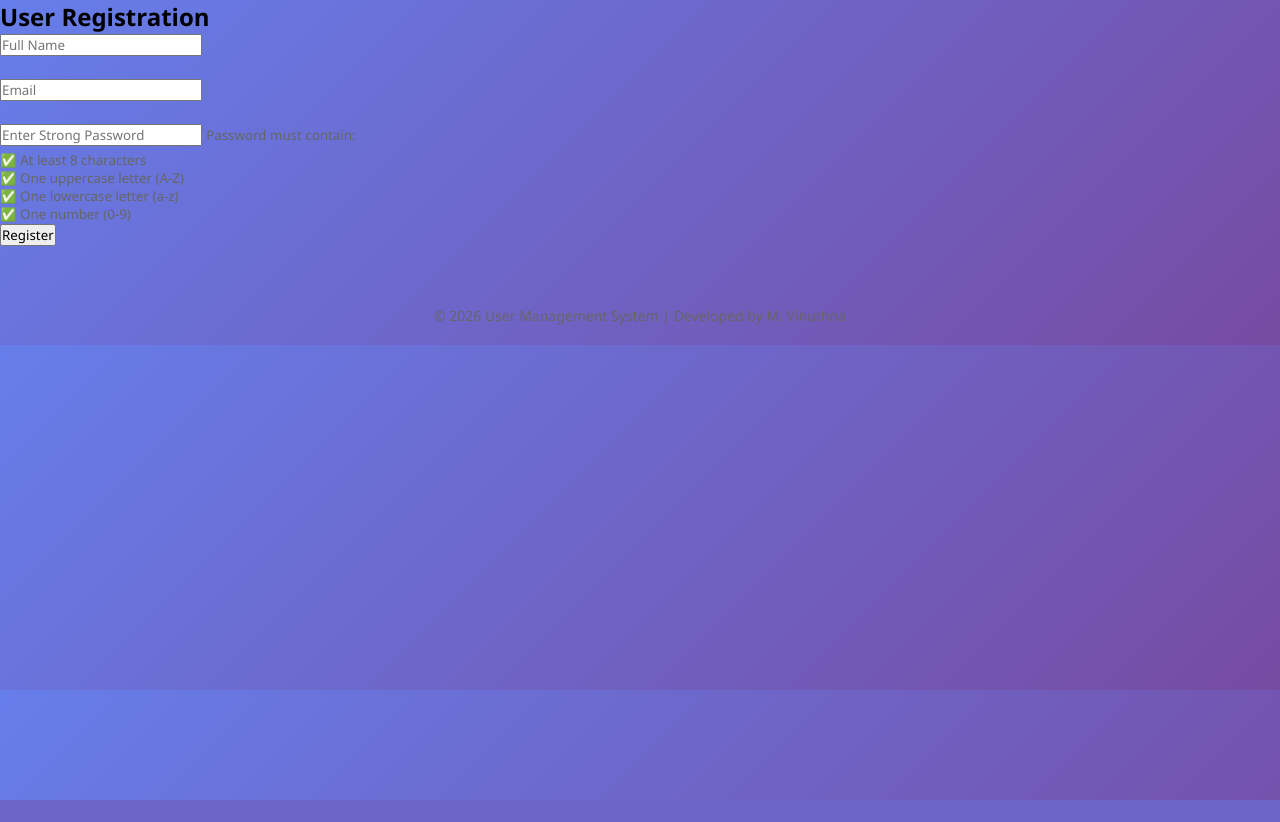
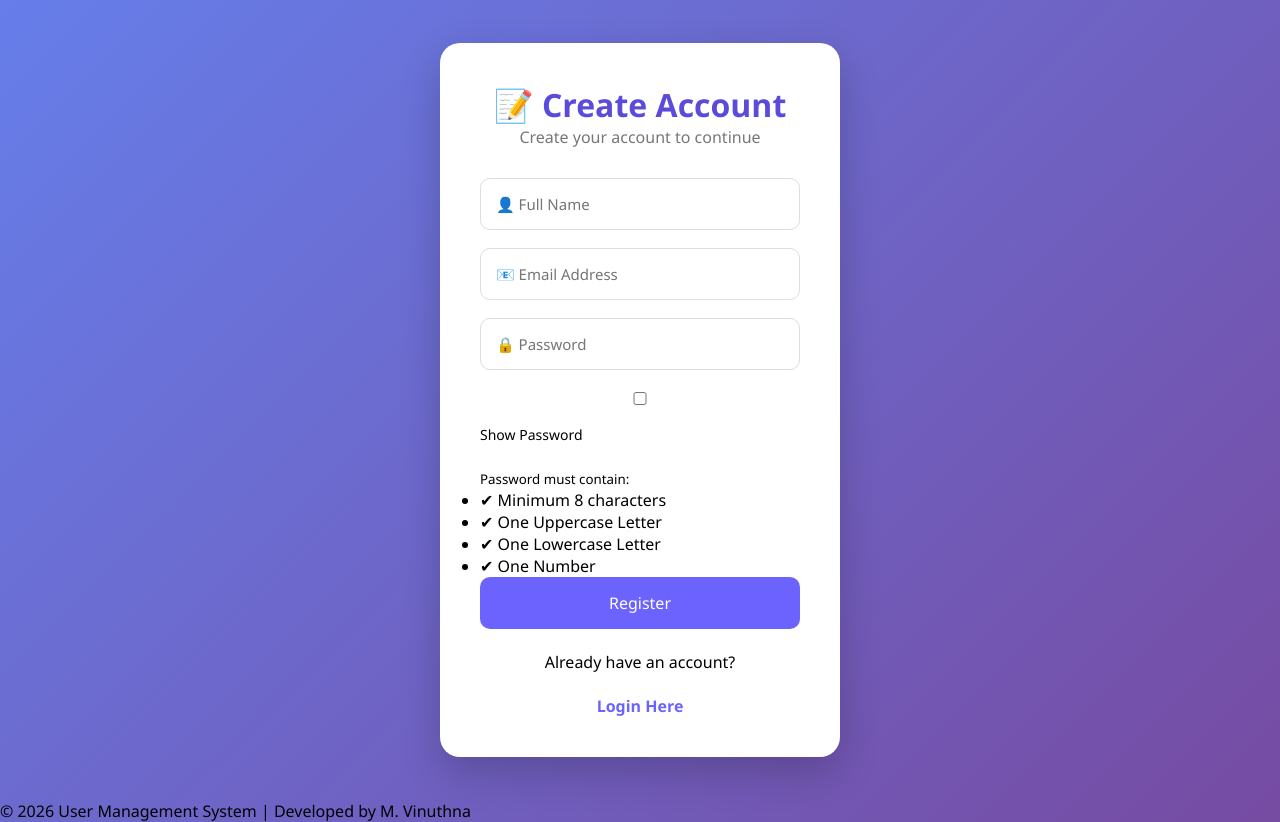
Before and after one commit to vinuthnamahankali114/Task3-User-Management-System, a PHP site: page /register.php in a window 1280 px wide. Before the commit the page ends 800 px from the top, so only its background shows below. Run offline with PHP 8.4, Linux system fonts and the light colour scheme.

Commit message:
Enhance registration process with input validation
Trimmed user input and added email existence check before registration.

```diff
--- a/register.php
+++ b/register.php
@@ -3,15 +3,15 @@ include "includes/db.php";
 
 if(isset($_POST['register']))
 {
-    $fullname = $_POST['fullname'];
-    $email = $_POST['email'];
+    $fullname = trim($_POST['fullname']);
+    $email = trim($_POST['email']);
     $password = $_POST['password'];
 
     // Strong Password Validation
     if (!preg_match('/^(?=.*[a-z])(?=.*[A-Z])(?=.*\d).{8,}$/', $password))
     {
         echo "<script>
-        alert('Password must contain at least 8 characters, one uppercase letter, one lowercase letter, and one number.');
+        alert('Password must contain at least 8 characters, one uppercase letter, one lowercase letter and one number.');
         window.history.back();
         </script>";
         exit();
@@ -19,70 +19,138 @@ if(isset($_POST['register']))
 
     $password = password_hash($password, PASSWORD_DEFAULT);
 
-    $sql = "INSERT INTO users(fullname,email,password)
-            VALUES('$fullname','$email','$password')";
+    $check = mysqli_query($conn,"SELECT * FROM users WHERE email='$email'");
 
-    if(mysqli_query($conn,$sql))
+    if(mysqli_num_rows($check)>0)
     {
+        echo "<script>alert('Email already exists!');</script>";
+    }
+    else
+    {
+        mysqli_query($conn,"INSERT INTO users(fullname,email,password)
+        VALUES('$fullname','$email','$password')");
+
         echo "<script>
         alert('Registration Successful!');
         window.location='login.php';
         </script>";
     }
-    else
-    {
-        echo "<script>alert('Error while registering!');</script>";
-    }
 }
 ?>
 
 <!DOCTYPE html>
+<html>
 <head>
-    <title>User Management System</title>
 
+<title>User Registration</title>
+
+<link rel="preconnect" href="https://fonts.googleapis.com">
 <link href="https://fonts.googleapis.com/css2?family=Poppins:wght@300;400;500;600;700&display=swap" rel="stylesheet">
 
 <link rel="stylesheet" href="assets/style.css">
+
 </head>
+
 <body>
 
-<h2>User Registration</h2>
+<div class="login-container">
+
+<div class="login-card">
+
+<h1>📝 Create Account</h1>
+
+<p>Create your account to continue</p>
 
 <form method="POST">
 
-    <input type="text" name="fullname"
-    placeholder="Full Name" required><br><br>
+<input
+type="text"
+name="fullname"
+placeholder="👤 Full Name"
+required>
 
-    <input type="email" name="email"
-    placeholder="Email" required><br><br>
+<input
+type="email"
+name="email"
+placeholder="📧 Email Address"
+required>
 
-   <input type="password"
+<input
+type="password"
+id="password"
 name="password"
-       placeholder="Enter Strong Password"
+placeholder="🔒 Password"
 required
 minlength="8"
 pattern="(?=.*[a-z])(?=.*[A-Z])(?=.*\d).{8,}"
-       title="Password must contain at least 8 characters, including one uppercase letter, one lowercase letter, and one number.">
+title="Minimum 8 characters, one uppercase, one lowercase and one number">
 
-       <small style="color:#666;">
+<label style="font-size:14px;">
+<input type="checkbox" onclick="togglePassword()">
+ Show Password
+</label>
+
+<br><br>
+
+<small>
 Password must contain:
-<ul style="margin-top:5px;">
-    <li>✅ At least 8 characters</li>
-    <li>✅ One uppercase letter (A-Z)</li>
-    <li>✅ One lowercase letter (a-z)</li>
-    <li>✅ One number (0-9)</li>
-</ul>
 </small>
 
+<ul>
+<li>✔ Minimum 8 characters</li>
+<li>✔ One Uppercase Letter</li>
+<li>✔ One Lowercase Letter</li>
+<li>✔ One Number</li>
+</ul>
+
 <button type="submit" name="register">
+
 Register
+
 </button>
 
 </form>
 
-<footer style="text-align:center;padding:20px;margin-top:40px;color:#666;font-size:14px;">
+<br>
+
+<div style="text-align:center;">
+
+Already have an account?
+
+<br><br>
+
+<a href="login.php" class="link">
+
+Login Here
+
+</a>
+
+</div>
+
+</div>
+
+</div>
+
+<footer>
+
 © 2026 User Management System | Developed by M. Vinuthna
+
 </footer>
+
+<script>
+
+function togglePassword(){
+
+var x=document.getElementById("password");
+
+if(x.type==="password")
+x.type="text";
+else
+x.type="password";
+
+}
+
+</script>
 
 </body>
 </html>
```
Lines whose indentation alone changed are shown as unchanged.
